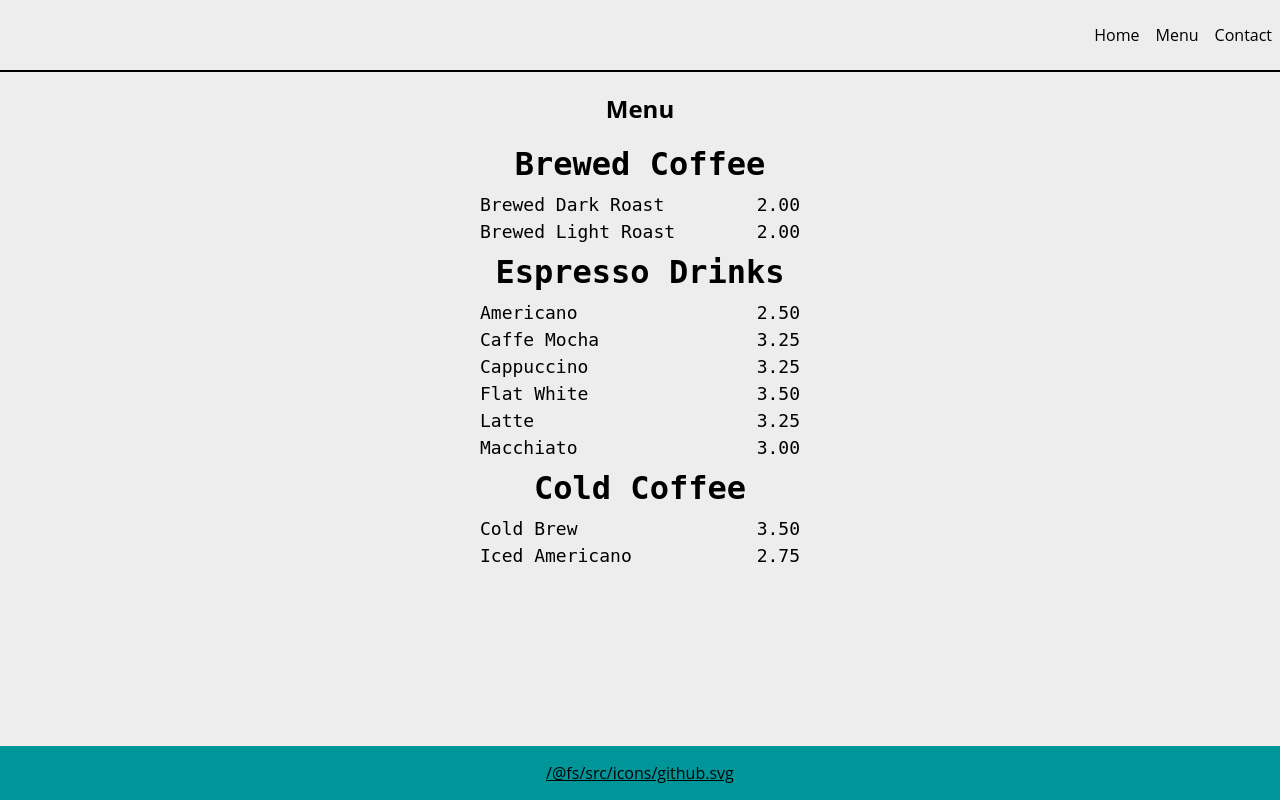
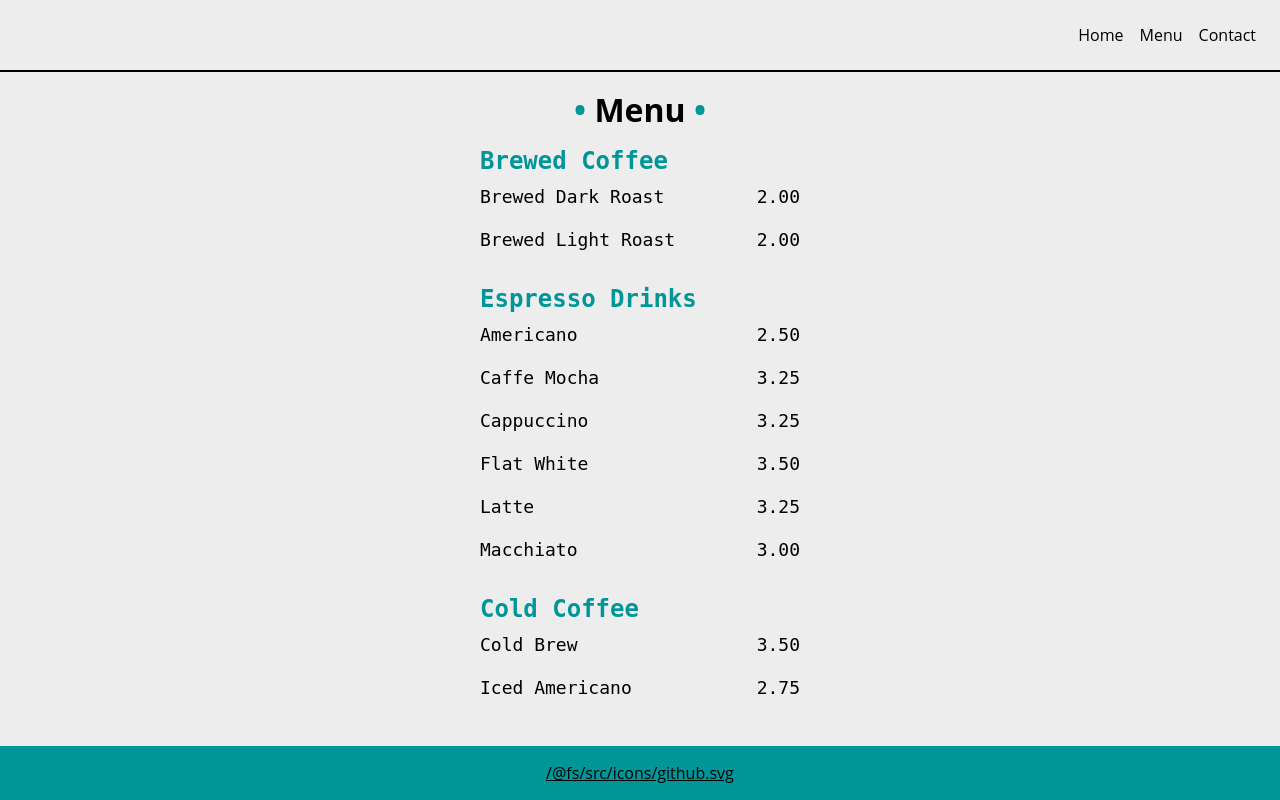
Before and after one commit to JoshDevHub/Restaurant, a website built with webpack: page dist/index.html in a window 1280 px wide. Both pictures are taken after a click on the link "Menu". Built offline with nearby package versions, Linux system fonts and the light colour scheme.

Commit message:
feat: improve styling of menu component

```diff
--- a/src/home.js
+++ b/src/home.js
@@ -11,7 +11,7 @@ const bannerDom = {
   children: {
     tag: "section",
     children: [
-      { tag: "h2", text: "Rocky Mountain Cafe" },
+      { tag: "h1", text: "Rocky Mountain Cafe" },
       {
         tag: "p",
         text: `A cozy, rustic retreat nestled in the heart of the Rocky Mountains./
--- a/src/menu.js
+++ b/src/menu.js
@@ -14,19 +14,18 @@ const domTreeForItem = ({name, price}) => {
 
 const buildMenuSection = (sectionName, ...sectionContent) => {
   const itemTree = sectionContent.map(domTreeForItem);
-  console.log(itemTree);
   return {
     tag: "section",
     children: [
       {
         tag: "h2",
         text: sectionName,
+        attributes: { class: "menu__container__heading" }
       },
       ...itemTree
     ]
   }
 }
-
 
 const menuContent = {
   tag: "section",
@@ -34,7 +33,8 @@ const menuContent = {
   children: [
     {
       tag: "h1",
-      text: "Menu"
+      text: "Menu",
+      attributes: { class: "menu__heading" },
     },
     {
       attributes: { class: "menu__container" },
--- a/src/style.css
+++ b/src/style.css
@@ -1,5 +1,13 @@
 *, *::before, *::after {
   box-sizing: border-box;
+}
+
+h1, h2, h3, h4, h5, h6,
+figure,
+body,
+ul {
+  margin: 0;
+  padding: 0;
 }
 
 :root {
@@ -23,11 +31,16 @@ body {
 
 ul {
   list-style: none;
-  padding: 0;
 }
 
-figure {
-  margin: 0;
+h1 {
+  font-size: 2rem;
+  margin-bottom: 0.5rem;
+  text-align: center;
+}
+
+h2 {
+  font-size: 1.2rem;
 }
 
 figcaption {
@@ -37,7 +50,7 @@ figcaption {
 
 header {
   border-bottom: 2px solid black;
-  padding: 0.5rem;
+  padding: 1.5rem;
 }
 
 nav ul {
@@ -48,13 +61,6 @@ nav ul {
 
 main {
   flex: 1;
-}
-
-h2 {
-  font-size: 2rem;
-  margin: 0;
-  margin-bottom: 0.5rem;
-  text-align: center;
 }
 
 p {
@@ -108,17 +114,43 @@ p {
   flex-direction: column;
 }
 
+.menu__heading {
+  margin-top: 1rem;
+  margin-bottom: 1rem;
+}
+
+.menu__heading::before {
+  color: var(--turquoise-color);
+  content: "\2022  ";
+}
+
+.menu__heading::after {
+  color: var(--turquoise-color);
+  content: "  \2022";
+}
+
 .menu__container {
   display: flex;
   flex-direction: column;
   font-family: mono;
-  gap: 0.5rem;
+  gap: 1rem;
   width: 320px;
+}
+
+.menu__container__heading {
+  color: var(--turquoise-color);
+  font-size: 1.5rem;
+  margin-bottom: 0.5rem;
 }
 
 .menu__container__item {
   display: flex;
   justify-content: space-between;
+  margin-bottom: 1rem;
+}
+
+.menu__container__item p {
+  font-size: 1.125rem;
 }
 
 footer {
```
